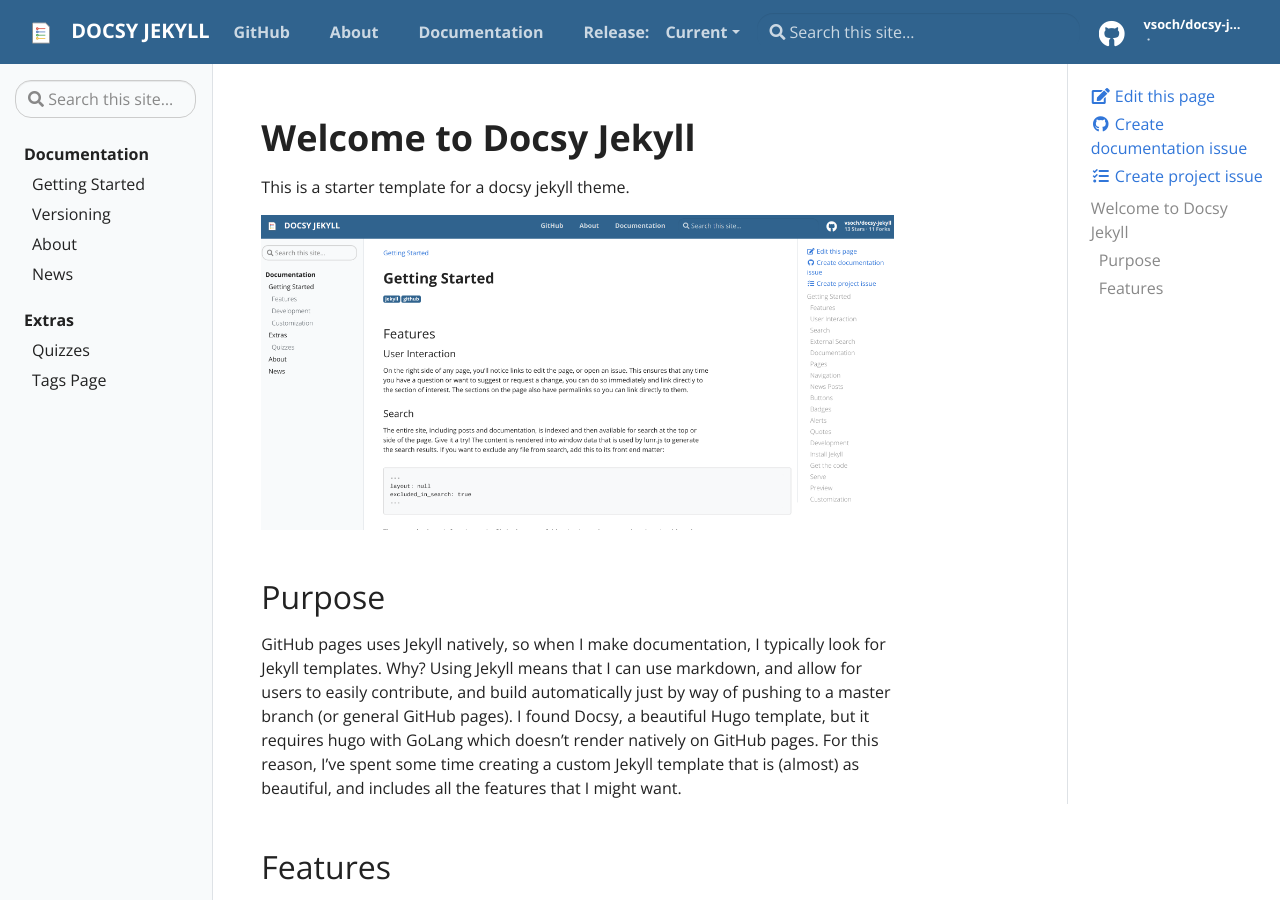
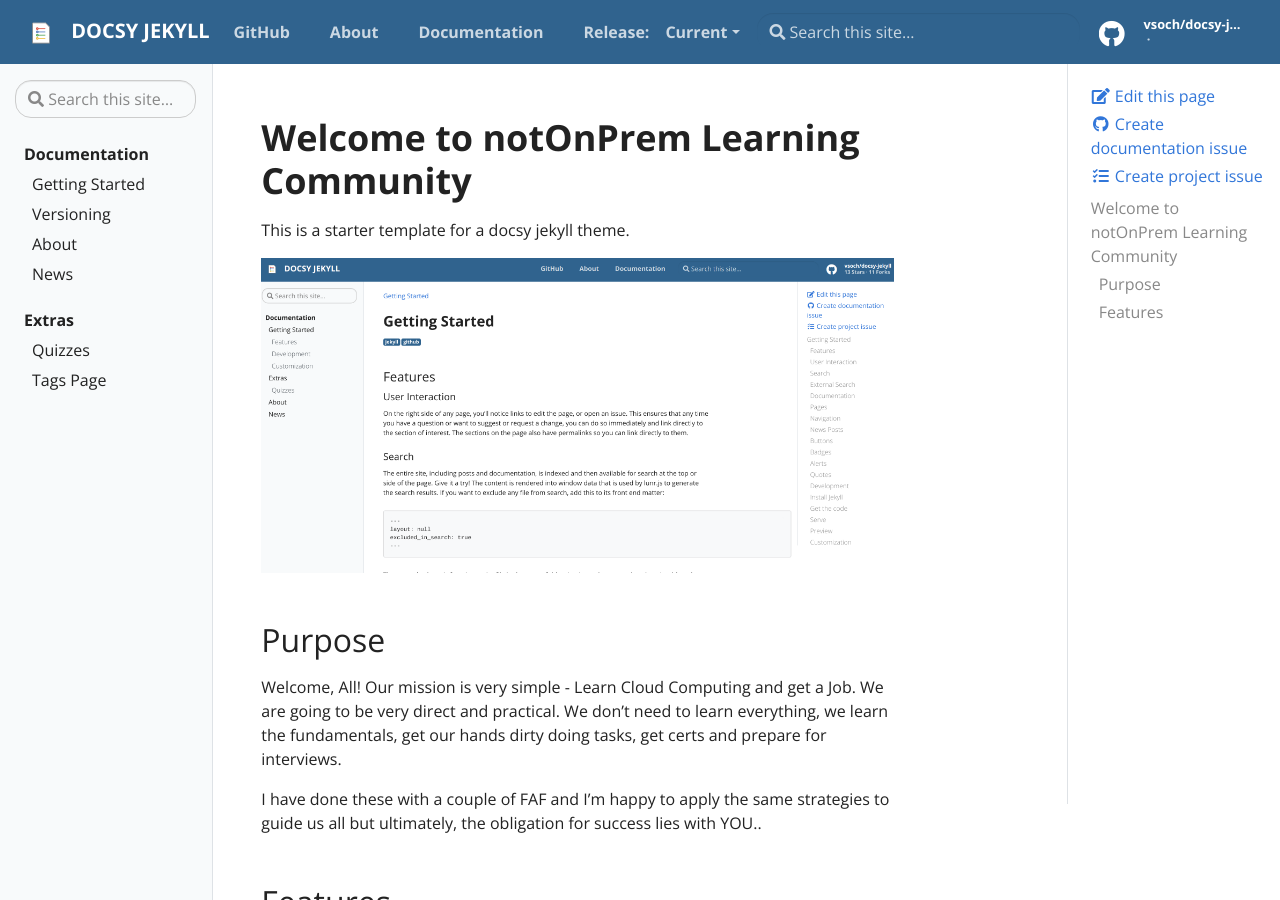
Before and after one commit to Funsho-ops/learning, a Jekyll site: the page built from pages/index.md, in a window 1280 px wide and 900 px high. Built offline with Jekyll 4.4.1, drawn with Linux system fonts in a browser that asks for light colours.

Commit message:
updated index.md

```diff
--- a/Gemfile
+++ b/Gemfile
@@ -22,3 +22,5 @@ gem "github-pages", group: :jekyll_plugins
 # group :jekyll_plugins do
 #   gem "jekyll-github-metadata", "~> 1.0"
 # end
+
+gem "webrick", "~> 1.8"
--- a/pages/index.md
+++ b/pages/index.md
@@ -4,7 +4,7 @@ title: Docsy Jekyll Theme
 permalink: /
 ---
 
-# Welcome to Docsy Jekyll
+# Welcome to notOnPrem Learning Community
 
 This is a starter template for a docsy jekyll theme.
 
@@ -12,14 +12,12 @@ This is a starter template for a docsy jekyll theme.
 
 ## Purpose
 
-GitHub pages uses Jekyll natively, so when I make documentation, I typically
-look for Jekyll templates. Why? Using Jekyll means that I can use markdown,
-and allow for users to easily contribute, and build automatically just by
-way of pushing to a master branch (or general GitHub pages).
-I found Docsy, a beautiful Hugo template, but it requires hugo with GoLang
-which doesn't render natively on GitHub pages. For this reason, I've spent
-some time creating a custom Jekyll template that is (almost) as beautiful,
-and includes all the features that I might want.
+Welcome, All!
+Our mission is very simple -  Learn Cloud Computing and get a Job.
+We are going to be very direct and practical.
+We don't need to learn everything, we learn the fundamentals, get our hands dirty doing tasks, get certs and prepare for interviews.
+
+I have done these with a couple of FAF and I'm happy to apply the same strategies to guide us all but ultimately, the obligation for success lies with YOU..
 
 ## Features
 
```
